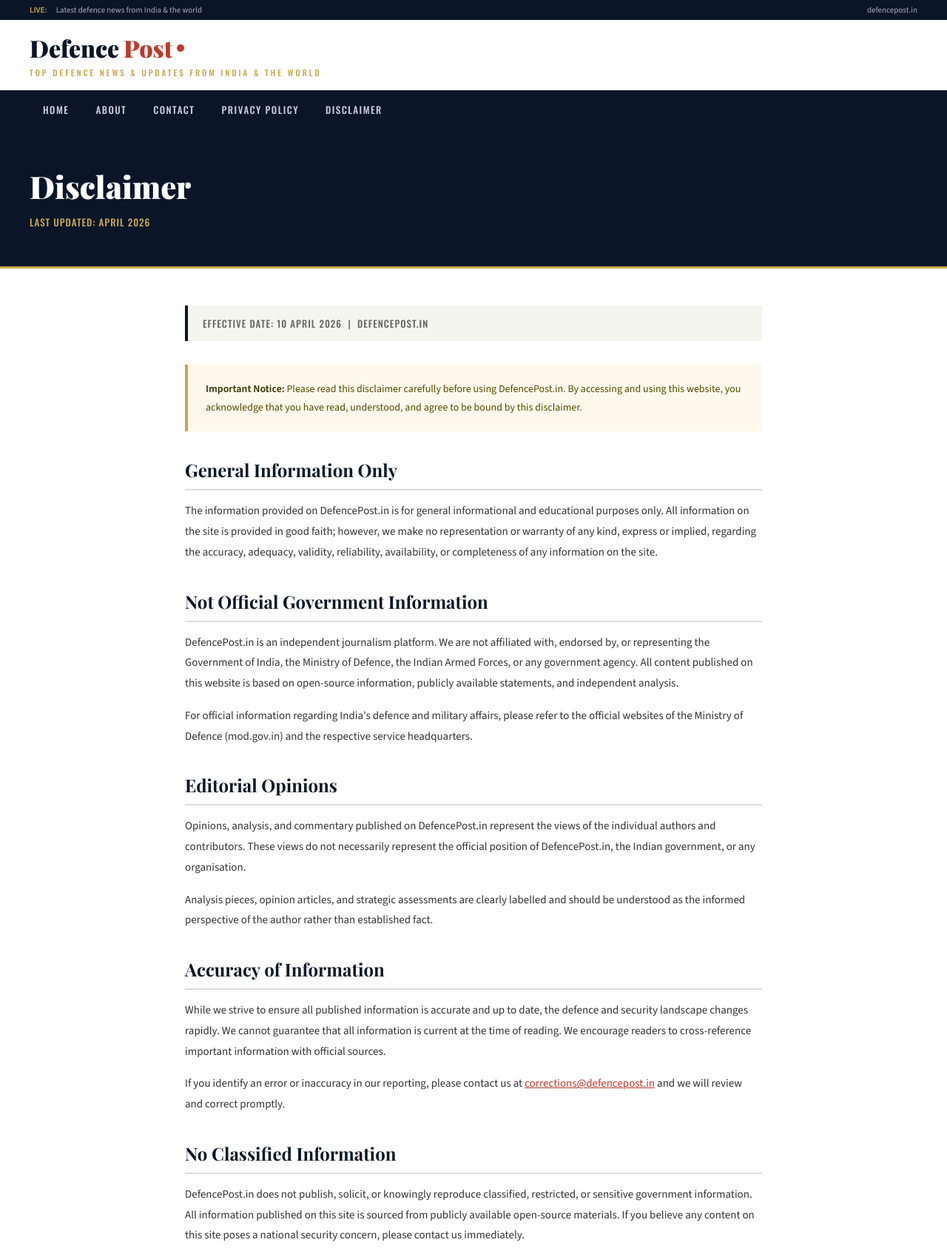
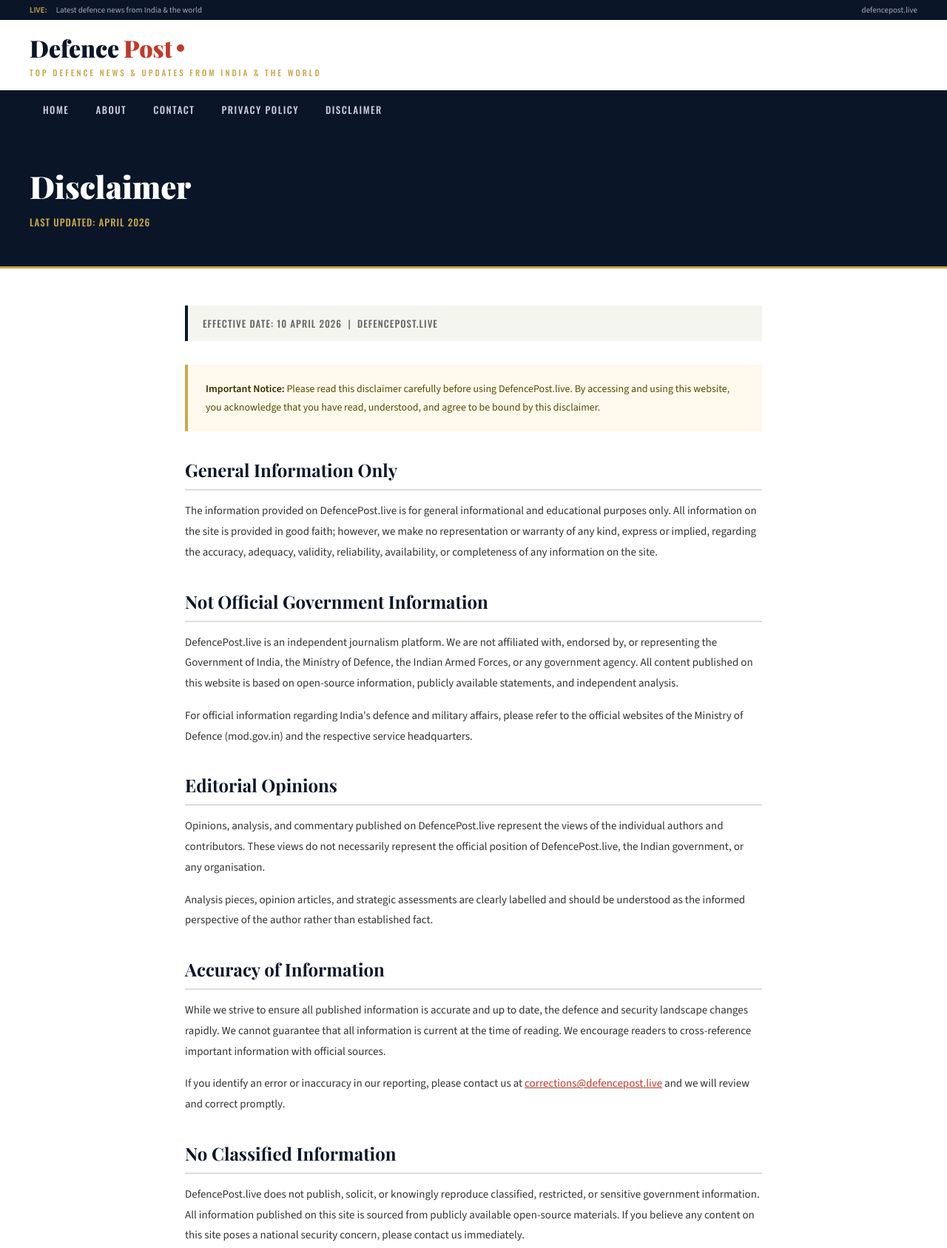
Before and after one commit to Kartik-99999/defence_post, a website: page public/disclaimer.html in a window 1280 px wide. Shown: the top 1687 px of the page at 74% size. Drawn offline with nearby package versions, Linux system fonts and the light colour scheme.

Commit message:
Update disclaimer.html

```diff
--- a/public/disclaimer.html
+++ b/public/disclaimer.html
@@ -3,8 +3,8 @@
 <head>
   <meta charset="UTF-8"/>
   <meta name="viewport" content="width=device-width,initial-scale=1.0"/>
-  <title>Disclaimer — DefencePost.in</title>
-  <meta name="description" content="Disclaimer for DefencePost.in — Important information about the nature of content published on our defence journalism platform."/>
+  <title>Disclaimer — DefencePost.live</title>
+  <meta name="description" content="Disclaimer for DefencePost.live — Important information about the nature of content published on our defence journalism platform."/>
   <link href="https://fonts.googleapis.com/css2?family=Playfair+Display:wght@700;900&family=Source+Sans+3:wght@400;500;600&family=Oswald:wght@500;600&display=swap" rel="stylesheet"/>
   <style>
     *{box-sizing:border-box;margin:0;padding:0}
@@ -68,7 +68,7 @@
 
 <div class="topbar">
   <div><span class="ticker">LIVE:</span> Latest defence news from India &amp; the world</div>
-  <div>defencepost.in</div>
+  <div>defencepost.live</div>
 </div>
 
 <div class="header">
@@ -94,55 +94,55 @@
 </div>
 
 <div class="content">
-  <div class="last-updated">EFFECTIVE DATE: 10 APRIL 2026 &nbsp;|&nbsp; DEFENCEPOST.IN</div>
+  <div class="last-updated">EFFECTIVE DATE: 10 APRIL 2026 &nbsp;|&nbsp; DEFENCEPOST.LIVE</div>
 
   <div class="warning-box">
-    <p><strong>Important Notice:</strong> Please read this disclaimer carefully before using DefencePost.in. By accessing and using this website, you acknowledge that you have read, understood, and agree to be bound by this disclaimer.</p>
+    <p><strong>Important Notice:</strong> Please read this disclaimer carefully before using DefencePost.live. By accessing and using this website, you acknowledge that you have read, understood, and agree to be bound by this disclaimer.</p>
   </div>
 
   <h2>General Information Only</h2>
-  <p>The information provided on DefencePost.in is for general informational and educational purposes only. All information on the site is provided in good faith; however, we make no representation or warranty of any kind, express or implied, regarding the accuracy, adequacy, validity, reliability, availability, or completeness of any information on the site.</p>
+  <p>The information provided on DefencePost.live is for general informational and educational purposes only. All information on the site is provided in good faith; however, we make no representation or warranty of any kind, express or implied, regarding the accuracy, adequacy, validity, reliability, availability, or completeness of any information on the site.</p>
 
   <h2>Not Official Government Information</h2>
-  <p>DefencePost.in is an independent journalism platform. We are not affiliated with, endorsed by, or representing the Government of India, the Ministry of Defence, the Indian Armed Forces, or any government agency. All content published on this website is based on open-source information, publicly available statements, and independent analysis.</p>
+  <p>DefencePost.live is an independent journalism platform. We are not affiliated with, endorsed by, or representing the Government of India, the Ministry of Defence, the Indian Armed Forces, or any government agency. All content published on this website is based on open-source information, publicly available statements, and independent analysis.</p>
   <p>For official information regarding India's defence and military affairs, please refer to the official websites of the Ministry of Defence (mod.gov.in) and the respective service headquarters.</p>
 
   <h2>Editorial Opinions</h2>
-  <p>Opinions, analysis, and commentary published on DefencePost.in represent the views of the individual authors and contributors. These views do not necessarily represent the official position of DefencePost.in, the Indian government, or any organisation.</p>
+  <p>Opinions, analysis, and commentary published on DefencePost.live represent the views of the individual authors and contributors. These views do not necessarily represent the official position of DefencePost.live, the Indian government, or any organisation.</p>
   <p>Analysis pieces, opinion articles, and strategic assessments are clearly labelled and should be understood as the informed perspective of the author rather than established fact.</p>
 
   <h2>Accuracy of Information</h2>
   <p>While we strive to ensure all published information is accurate and up to date, the defence and security landscape changes rapidly. We cannot guarantee that all information is current at the time of reading. We encourage readers to cross-reference important information with official sources.</p>
-  <p>If you identify an error or inaccuracy in our reporting, please contact us at <a href="mailto:corrections@defencepost.in">corrections@defencepost.in</a> and we will review and correct promptly.</p>
+  <p>If you identify an error or inaccuracy in our reporting, please contact us at <a href="mailto:corrections@defencepost.live">corrections@defencepost.live</a> and we will review and correct promptly.</p>
 
   <h2>No Classified Information</h2>
-  <p>DefencePost.in does not publish, solicit, or knowingly reproduce classified, restricted, or sensitive government information. All information published on this site is sourced from publicly available open-source materials. If you believe any content on this site poses a national security concern, please contact us immediately.</p>
+  <p>DefencePost.live does not publish, solicit, or knowingly reproduce classified, restricted, or sensitive government information. All information published on this site is sourced from publicly available open-source materials. If you believe any content on this site poses a national security concern, please contact us immediately.</p>
 
   <h2>External Links</h2>
   <p>Our website may contain links to external websites. These links are provided for convenience and informational purposes only. We have no control over the content of those sites and accept no responsibility for them or for any loss or damage that may arise from your use of them.</p>
 
   <h2>Advertising Disclaimer</h2>
-  <p>DefencePost.in may display advertisements served by Google AdSense and other advertising networks. The presence of advertisements does not constitute endorsement of the advertised products or services. Advertising revenue helps us maintain our independent journalism.</p>
+  <p>DefencePost.live may display advertisements served by Google AdSense and other advertising networks. The presence of advertisements does not constitute endorsement of the advertised products or services. Advertising revenue helps us maintain our independent journalism.</p>
   <p>We do not allow advertisers to influence our editorial content. All editorial decisions are made independently of our advertising relationships.</p>
 
   <h2>Affiliate Links</h2>
-  <p>From time to time, DefencePost.in may include affiliate links in our content. If you click on an affiliate link and make a purchase, we may receive a small commission at no additional cost to you. We only link to products and services we believe are relevant and useful to our readers.</p>
+  <p>From time to time, DefencePost.live may include affiliate links in our content. If you click on an affiliate link and make a purchase, we may receive a small commission at no additional cost to you. We only link to products and services we believe are relevant and useful to our readers.</p>
 
   <h2>Copyright</h2>
-  <p>All original content published on DefencePost.in — including articles, analysis, graphics, and multimedia — is the intellectual property of DefencePost.in or the respective authors. Reproduction of our content without explicit written permission is prohibited.</p>
-  <p>For republication requests or content licensing enquiries, please contact us at <a href="mailto:contact@defencepost.in">contact@defencepost.in</a>.</p>
+  <p>All original content published on DefencePost.live — including articles, analysis, graphics, and multimedia — is the intellectual property of DefencePost.live or the respective authors. Reproduction of our content without explicit written permission is prohibited.</p>
+  <p>For republication requests or content licensing enquiries, please contact us at <a href="mailto:contact@defencepost.live">contact@defencepost.live</a>.</p>
 
   <h2>Limitation of Liability</h2>
-  <p>Under no circumstances shall DefencePost.in, its editors, contributors, or affiliates be liable for any direct, indirect, incidental, consequential, or punitive damages arising out of your access to, or use of, this website or its content.</p>
+  <p>Under no circumstances shall DefencePost.live, its editors, contributors, or affiliates be liable for any direct, indirect, incidental, consequential, or punitive damages arising out of your access to, or use of, this website or its content.</p>
 
   <h2>Changes to This Disclaimer</h2>
-  <p>We reserve the right to modify this disclaimer at any time. Changes will be effective immediately upon posting to the website. Your continued use of DefencePost.in following any changes constitutes your acceptance of the new disclaimer.</p>
+  <p>We reserve the right to modify this disclaimer at any time. Changes will be effective immediately upon posting to the website. Your continued use of DefencePost.live following any changes constitutes your acceptance of the new disclaimer.</p>
 
   <h2>Contact Us</h2>
   <p>If you have any questions or concerns about this disclaimer, please contact us at:</p>
   <ul>
-    <li>Email: <a href="mailto:contact@defencepost.in">contact@defencepost.in</a></li>
-    <li>Website: <a href="https://defencepost.in/contact.html">defencepost.in/contact.html</a></li>
+    <li>Email: <a href="mailto:contact@defencepost.live">contact@defencepost.live</a></li>
+    <li>Website: <a href="https://defencepost.live/contact.html">defencepost.live/contact.html</a></li>
   </ul>
 </div>
 
@@ -155,7 +155,7 @@
     <a href="/privacy-policy.html">Privacy Policy</a>
     <a href="/disclaimer.html">Disclaimer</a>
   </div>
-  <div class="footer-bottom">© 2026 DefencePost.in — All rights reserved. Independent Defence Journalism from India.</div>
+  <div class="footer-bottom">© 2026 DefencePost.live — All rights reserved. Independent Defence Journalism from India.</div>
 </div>
 
 </body>
```
